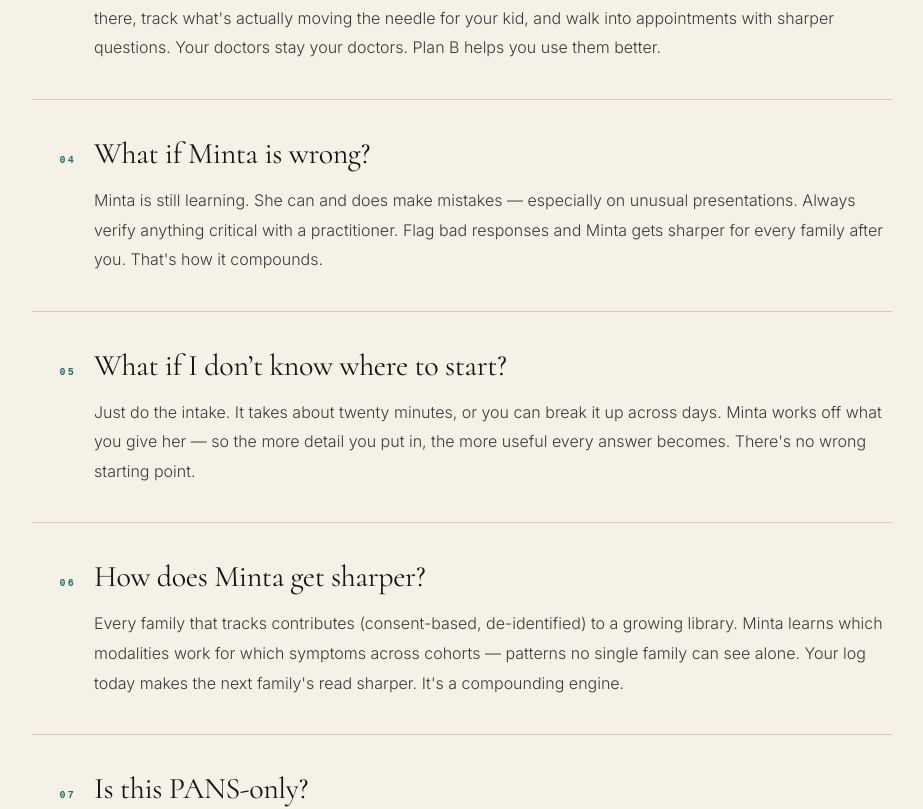
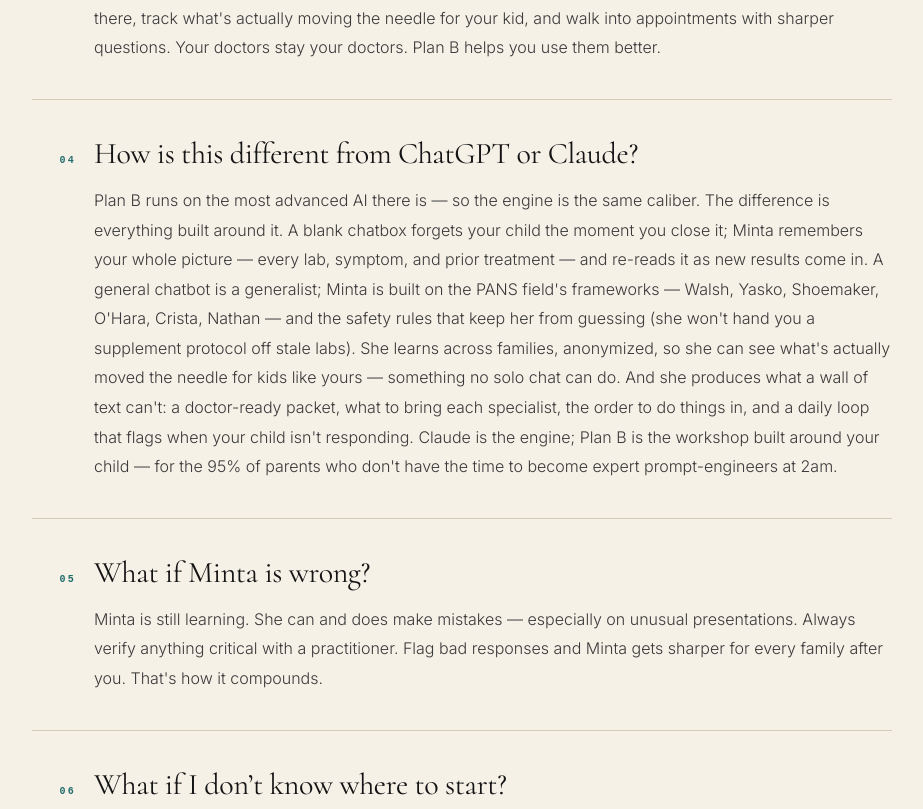
Before and after one commit to myleshorton/planb-pans, a Next.js app: page /faq in a window 1280 px wide. Shown: the part 1142-1951 px from the top of the page, without its empty margins (178-1101 px from the left). Built offline with nearby package versions, Linux system fonts and the light colour scheme.

Commit message:
faq: add 'How is this different from ChatGPT or Claude?' — honest 'same engine, the workshop is the difference' positioning (persistent context, PANS frameworks, cross-family patterns, doctor-ready artifacts, living loop, safety rails)

```diff
--- a/app/faq/page.tsx
+++ b/app/faq/page.tsx
@@ -14,6 +14,10 @@
   {
     q: 'Is this instead of my doctor?',
     a: "No. Plan B is a thinking partner, not a replacement for clinical care. It helps you understand what's out there, track what's actually moving the needle for your kid, and walk into appointments with sharper questions. Your doctors stay your doctors. Plan B helps you use them better.",
+  },
+  {
+    q: 'How is this different from ChatGPT or Claude?',
+    a: "Plan B runs on the most advanced AI there is — so the engine is the same caliber. The difference is everything built around it. A blank chatbox forgets your child the moment you close it; Minta remembers your whole picture — every lab, symptom, and prior treatment — and re-reads it as new results come in. A general chatbot is a generalist; Minta is built on the PANS field's frameworks — Walsh, Yasko, Shoemaker, O'Hara, Crista, Nathan — and the safety rules that keep her from guessing (she won't hand you a supplement protocol off stale labs). She learns across families, anonymized, so she can see what's actually moved the needle for kids like yours — something no solo chat can do. And she produces what a wall of text can't: a doctor-ready packet, what to bring each specialist, the order to do things in, and a daily loop that flags when your child isn't responding. Claude is the engine; Plan B is the workshop built around your child — for the 95% of parents who don't have the time to become expert prompt-engineers at 2am.",
   },
   {
     q: 'What if Minta is wrong?',
```
